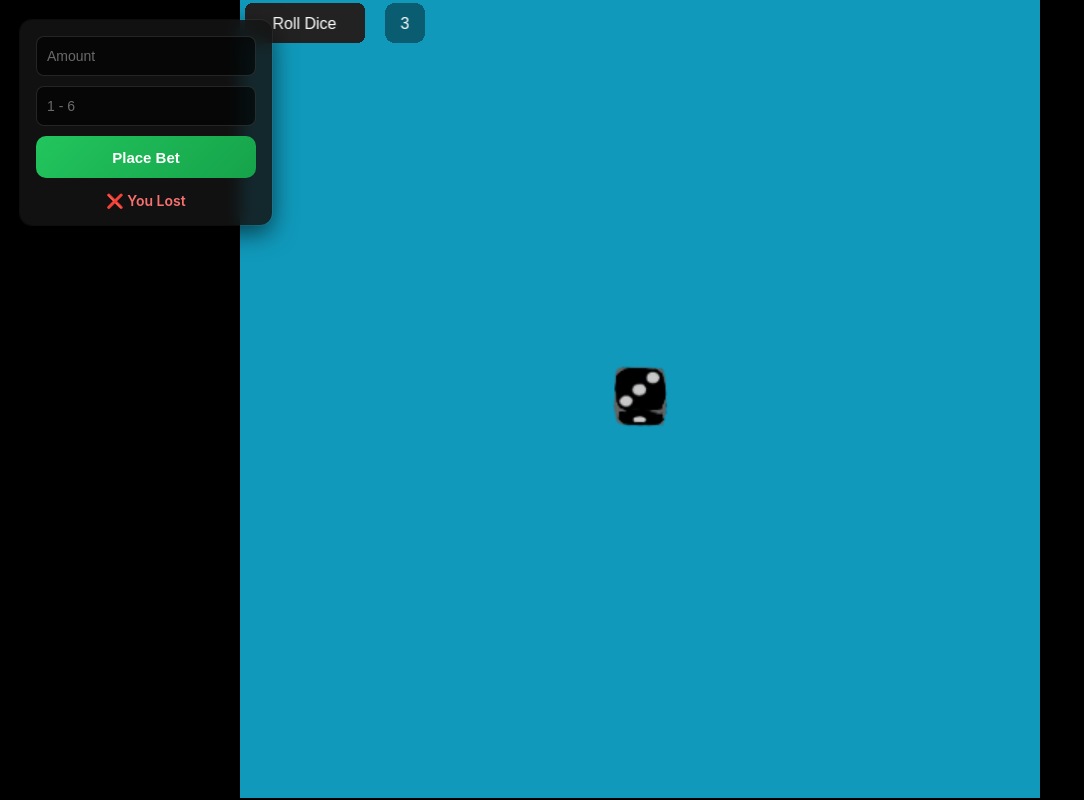
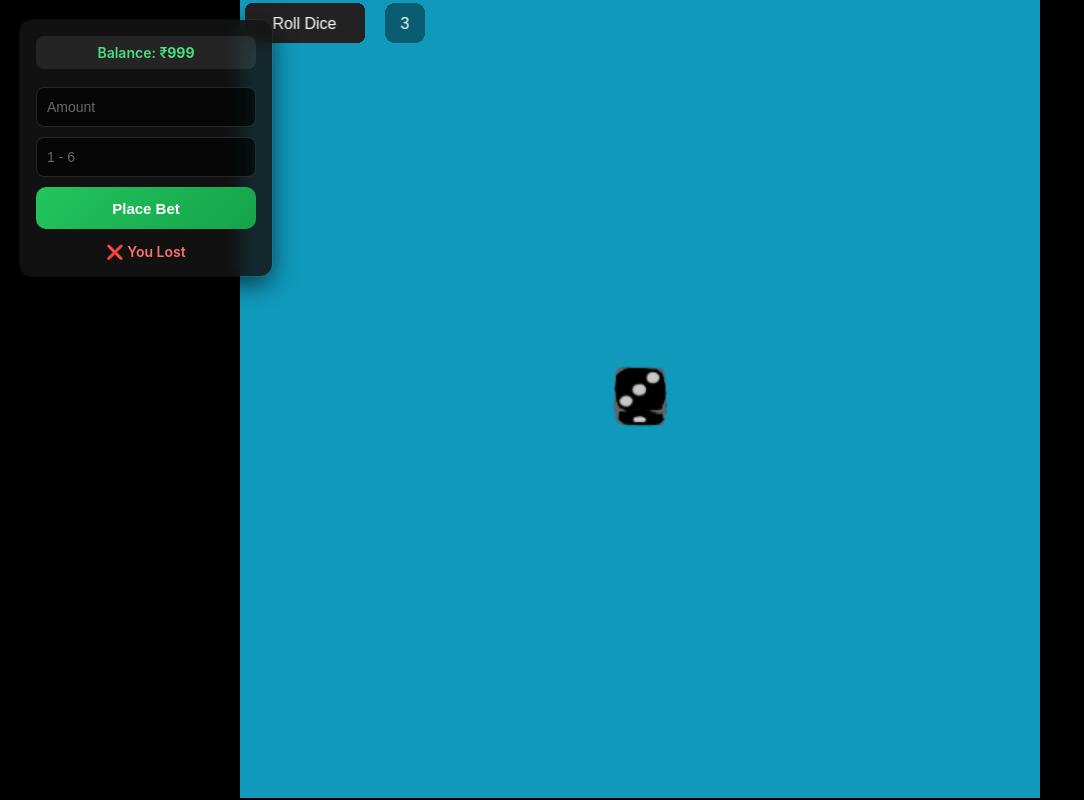
Before and after one commit to sajidigtech/roll-dice, a website built with Vite: page index.html in a window 1280 px wide. Both pictures are taken after a click on the button "Place Bet". Shown: the whole page, without its empty margins (0-1084 px from the left). Built offline with nearby package versions, Linux system fonts and the light colour scheme.

Commit message:
balance section added

```diff
--- a/index.html
+++ b/index.html
@@ -15,6 +15,10 @@
 
 
             <div id="bet-ui">
+
+                <div id="balance-box">
+                    Balance: ₹<span id="balance-amount">1000</span>
+                </div>
                 <input type="number" id="bet-amount" placeholder="Amount" />
                 <input type="number" id="expected-number" placeholder="1 - 6" min="1" max="6" />
                 <button id="place-bet">Place Bet</button>
--- a/public/style.css
+++ b/public/style.css
@@ -111,3 +111,22 @@ body {
 .lose {
     color: #f87171;
 }
+
+
+#balance-box {
+    padding: 8px 10px;
+    margin-bottom: 8px;
+
+    border-radius: 8px;
+    background: rgba(255, 255, 255, 0.08);
+
+    font-size: 14px;
+    font-weight: 600;
+    text-align: center;
+
+    color: #4ade80;
+}
+
+#balance-amount {
+    font-weight: 700;
+}
--- a/src/main.ts
+++ b/src/main.ts
@@ -26,6 +26,7 @@ const DisplayTexture: Record<number, Texture> = {
   5: Texture.from("roll_4_12"),
   6: Texture.from("roll_4_8"),
 };
+// important as it will display the texture on screen -> sprite esa
 
 
 
@@ -178,6 +179,9 @@ const amountInput = document.getElementById("bet-amount") as HTMLInputElement;
 const expectedInput = document.getElementById("expected-number") as HTMLInputElement;
 const placeBetBtn = document.getElementById("place-bet")!;
 const resultText = document.getElementById("result-text")!;
+const balanceAmountEl = document.getElementById("balance-amount")!;
+let balance = 1000;
+
 
 
 let betAmount = 1;
@@ -218,6 +222,8 @@ placeBetBtn.addEventListener("click", () => {
   isBetPlaced = true;
   resultText.innerText = "🎲 Rolling...";
   resultText.className = "";
+  balance -= betAmount;
+  balanceAmountEl.innerText = balance.toString();
 
   placeBetRollDice(betAmount, expectedNumber);
 
@@ -260,11 +266,17 @@ const placeBetRollDice = (betAmount: number, expectedNumber: number) => {
     // 🎯 BET RESULT CHECK
     if (expectedNumber === finalNumber) {
       const winAmount = betAmount * 10;
+      balance += winAmount;
+      balanceAmountEl.innerText = balance.toString();
+
       resultText.innerText = `🎉 You WON ₹${winAmount}`;
       resultText.className = "win";
+
+
     } else {
       resultText.innerText = "❌ You Lost";
       resultText.className = "lose";
+
     }
 
     isRolling = false;
```
